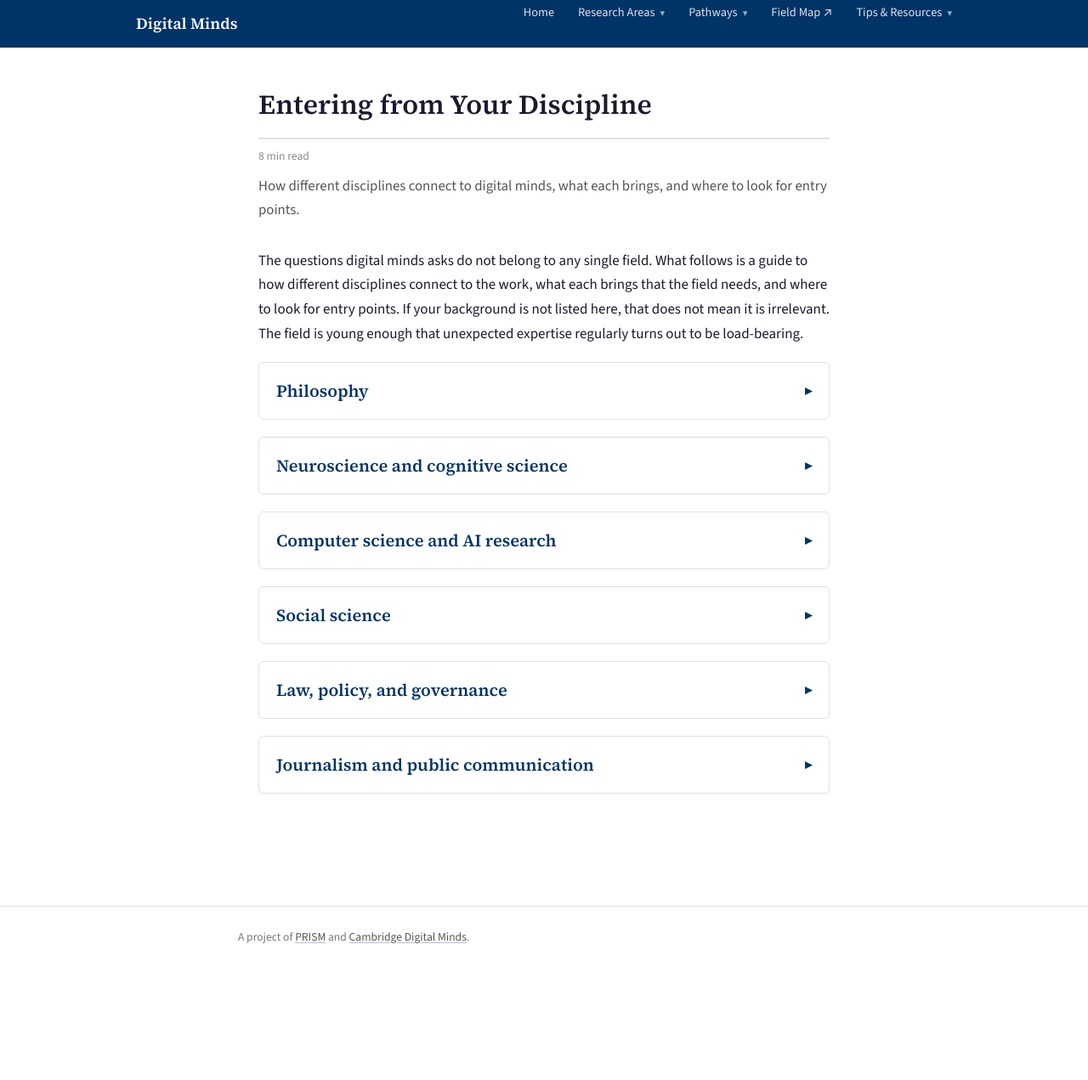
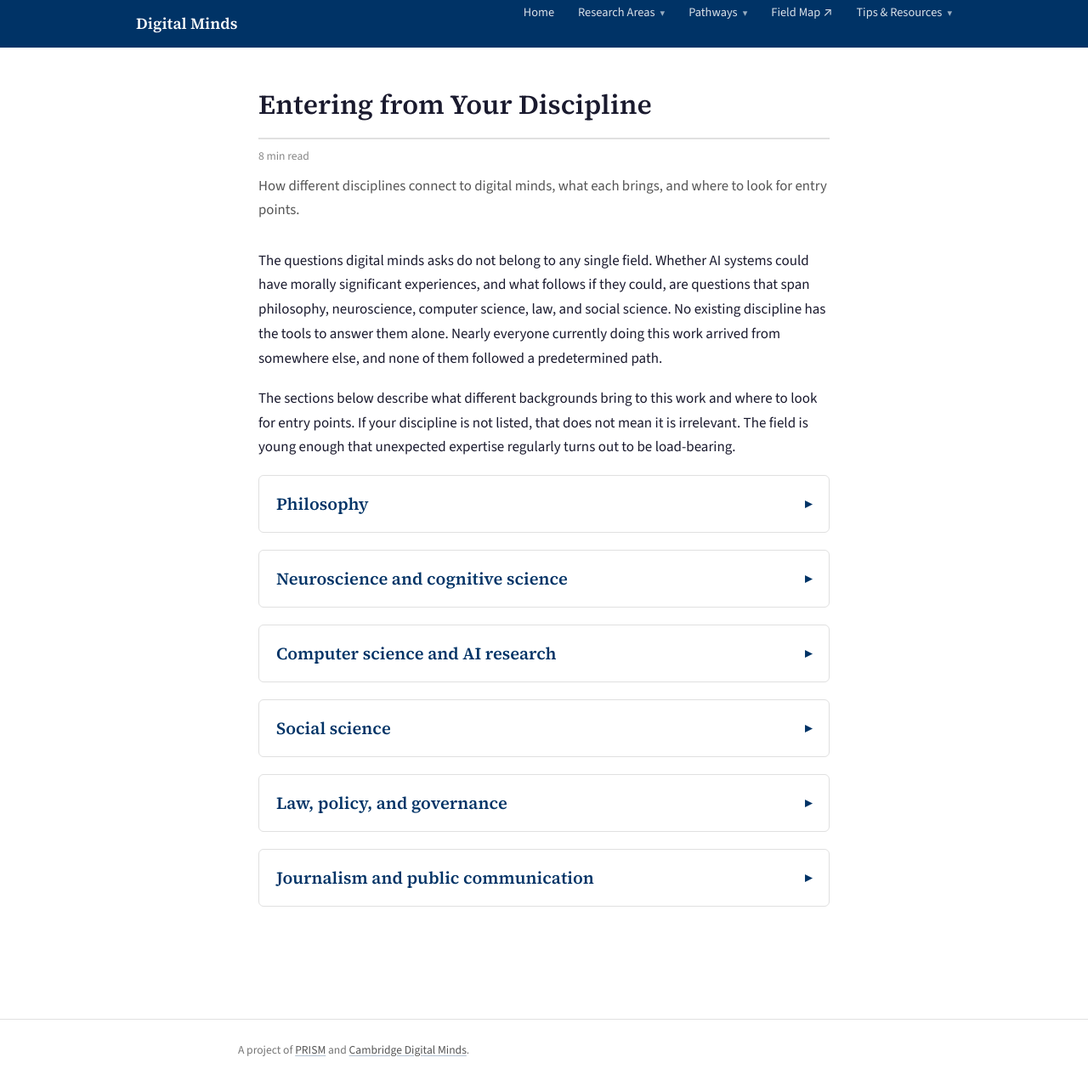
Before and after one commit to Mitchel-Alexander/getting-started-digital-minds, a Jekyll site: the page built from disciplines.md, in a window 1280 px wide. Shown: the whole page at 85% size. Built offline with Jekyll 4.4.1, drawn with Linux system fonts in a browser that asks for light colours; before the commit the page ends 1138 px from its top, so only the background shows below that.

Commit message:
Expand Disciplines intro with narrative framing on interdisciplinarity
Restore key claims from earlier drafts: no single discipline can
answer these questions alone, everyone in the field arrived from
somewhere else. Keeps the page grounded before the collapsible
discipline sections.

Co-Authored-By: Claude Opus 4.6 <noreply@anthropic.com>

```diff
--- a/disciplines.md
+++ b/disciplines.md
@@ -5,7 +5,9 @@ permalink: /pathways/disciplines/
 description: How different disciplines connect to digital minds, what each brings, and where to look for entry points.
 ---
 
-The questions digital minds asks do not belong to any single field. What follows is a guide to how different disciplines connect to the work, what each brings that the field needs, and where to look for entry points. If your background is not listed here, that does not mean it is irrelevant. The field is young enough that unexpected expertise regularly turns out to be load-bearing.
+The questions digital minds asks do not belong to any single field. Whether AI systems could have morally significant experiences, and what follows if they could, are questions that span philosophy, neuroscience, computer science, law, and social science. No existing discipline has the tools to answer them alone. Nearly everyone currently doing this work arrived from somewhere else, and none of them followed a predetermined path.
+
+The sections below describe what different backgrounds bring to this work and where to look for entry points. If your discipline is not listed, that does not mean it is irrelevant. The field is young enough that unexpected expertise regularly turns out to be load-bearing.
 
 <details class="discipline" id="philosophy">
 <summary>Philosophy</summary>
```
